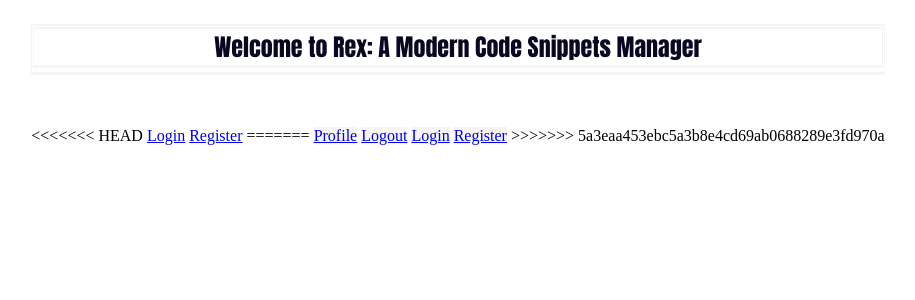
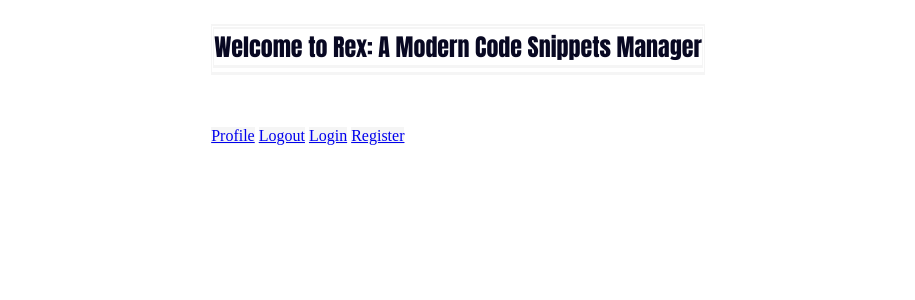
Before and after one commit to momentum-team-3/django-phase2-final-kyle-tori-code_snippets, a Django app: page /snippets/ in a window 1280 px wide. Shown: the top 300 px of the page, without its empty margins (182-1097 px from the left). Run offline with Django 3.2, Linux system fonts and the light colour scheme; data that the repository does not hold is empty.

Commit message:
fixed navbar

```diff
--- a/codesnippets_project/static/app.js
+++ /dev/null
@@ -1,6 +0,0 @@
-let tiper = new Tiper(
-    document.querySelector(".tiper-js-container"),
-    {
-      text: `Any Text Here`
-    }
-);
--- a/codesnippets_project/templates/snippets.html
+++ b/codesnippets_project/templates/snippets.html
@@ -7,18 +7,11 @@
 
 <br><br>
 {% block nav %}
-<<<<<<< HEAD
-<l>
-<a href="{% url 'login' %}">Login</a>
-<a href="{% url 'register' %}">Register</a>
-</l>
-=======
 <span class="link"><a href="{% url 'userprofile' pk=user.pk %}">Profile</a></span>
 <span class="link"><a href="{% url 'snippets' %}">Logout</a></span>
 
 <span class="link"><a href="{% url 'login' %}">Login</a></span>
 <span class="link"><a href="{% url 'register' %}">Register</a></span>
->>>>>>> 5a3eaa453ebc5a3b8e4cd69ab0688289e3fd970a
 {% endblock %}
 
 
```
